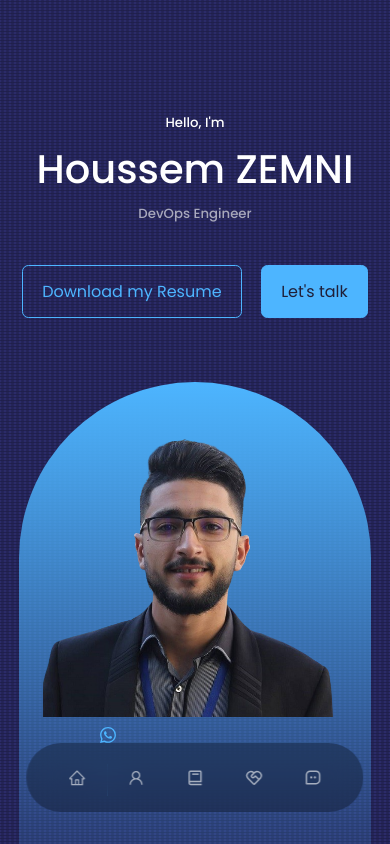
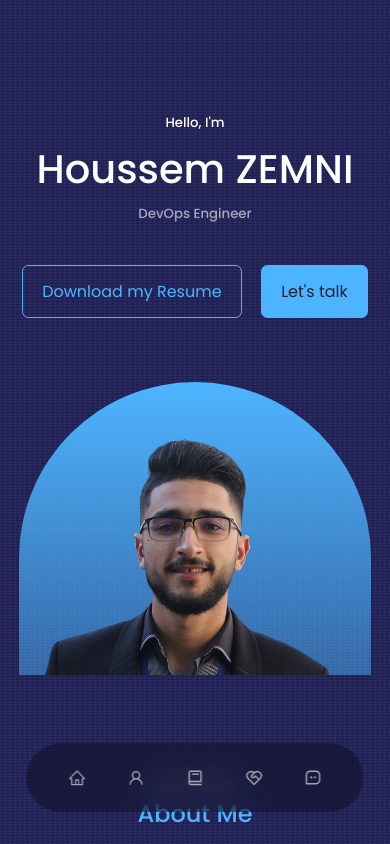
Before and after one commit to zemni01/my_Portfolio, a React (Create React App) app: page / in a window 390 px wide. Shown: the top 844 px of the page. Built offline with nearby package versions, Linux system fonts and the light colour scheme.

Commit message:
FIX header, experience & nav style

```diff
--- a/src/components/experience/experience.css
+++ b/src/components/experience/experience.css
@@ -64,6 +64,7 @@
     .experience_container {
         gap: 1rem;
     }
+
     .experience_container > div {
         width: 100%;
         padding: 2rem 1rem;
--- a/src/components/header/header.css
+++ b/src/components/header/header.css
@@ -25,7 +25,7 @@ header {
     align-items: center;
     gap: 0.8rem;
     position: absolute;
-    left: 5rem;
+    left: 3rem;
     bottom: 3rem;
 }
 
@@ -59,20 +59,13 @@ header {
     font-size: 0.9rem;
 }
 
-/* ========== MEDIA QUERIES (MEDIUM DEVICES) =========== */
-@media screen and (max-width: 1024px) {
-    header {
-        height: 68vh;
-    }
-
-}
 
 /* ========== MEDIA QUERIES (SMALL DEVICES) =========== */
 @media screen and (max-width: 600px) {
     header {
-        height: 100vh;
+        height: 80vh;
     }
-    .scroll_down {
+    .header_socials, .scroll_down {
         display: none;
     }
 }
--- a/src/components/nav/nav.css
+++ b/src/components/nav/nav.css
@@ -6,7 +6,7 @@ nav {
     z-index: 2;
     position: fixed;
     left: 50%;
-    transform: translate(-50%);
+    transform: translateX(-50%);
     bottom: 2rem;
     display: flex;
     gap: 0.8rem;
```
